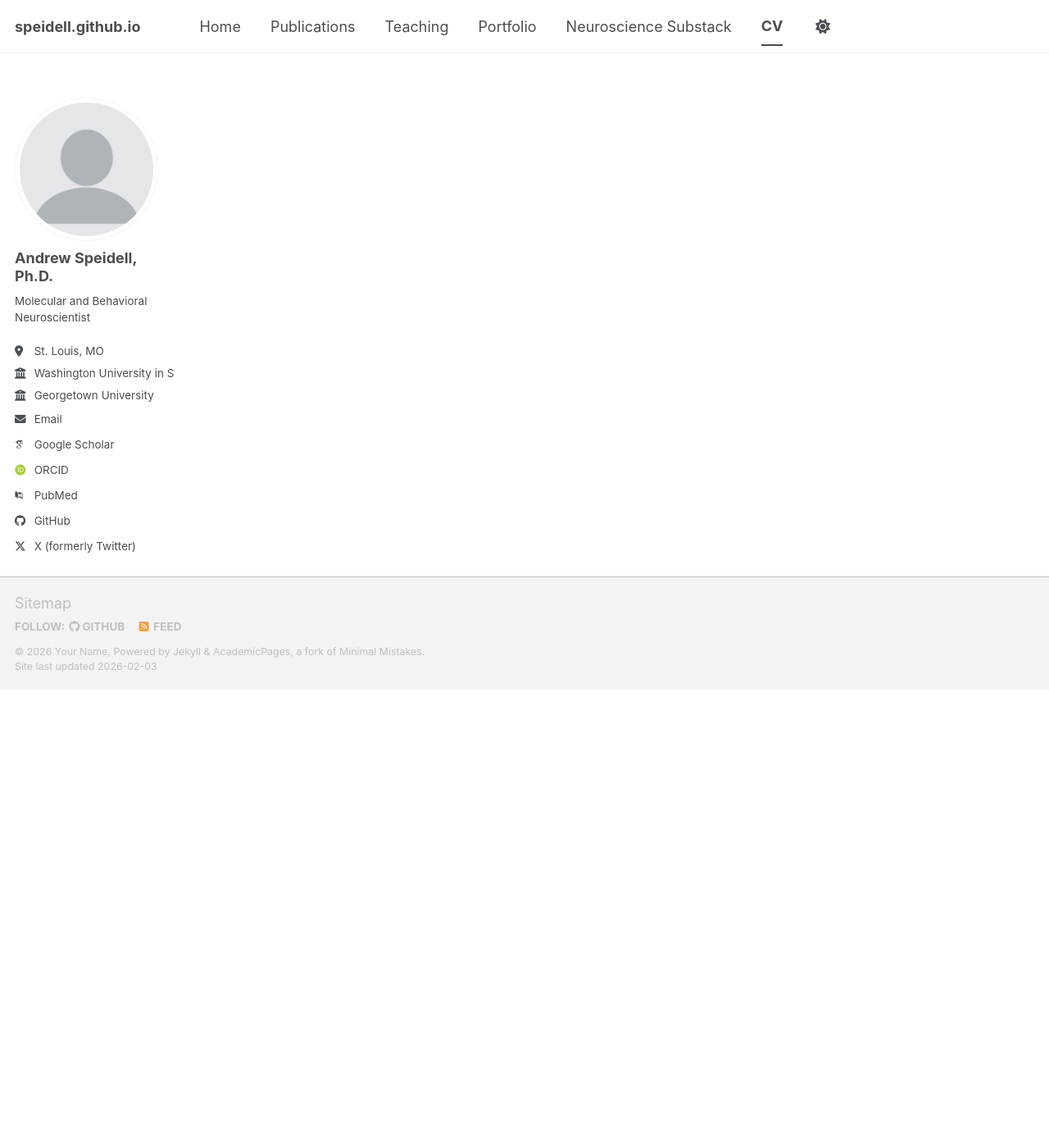
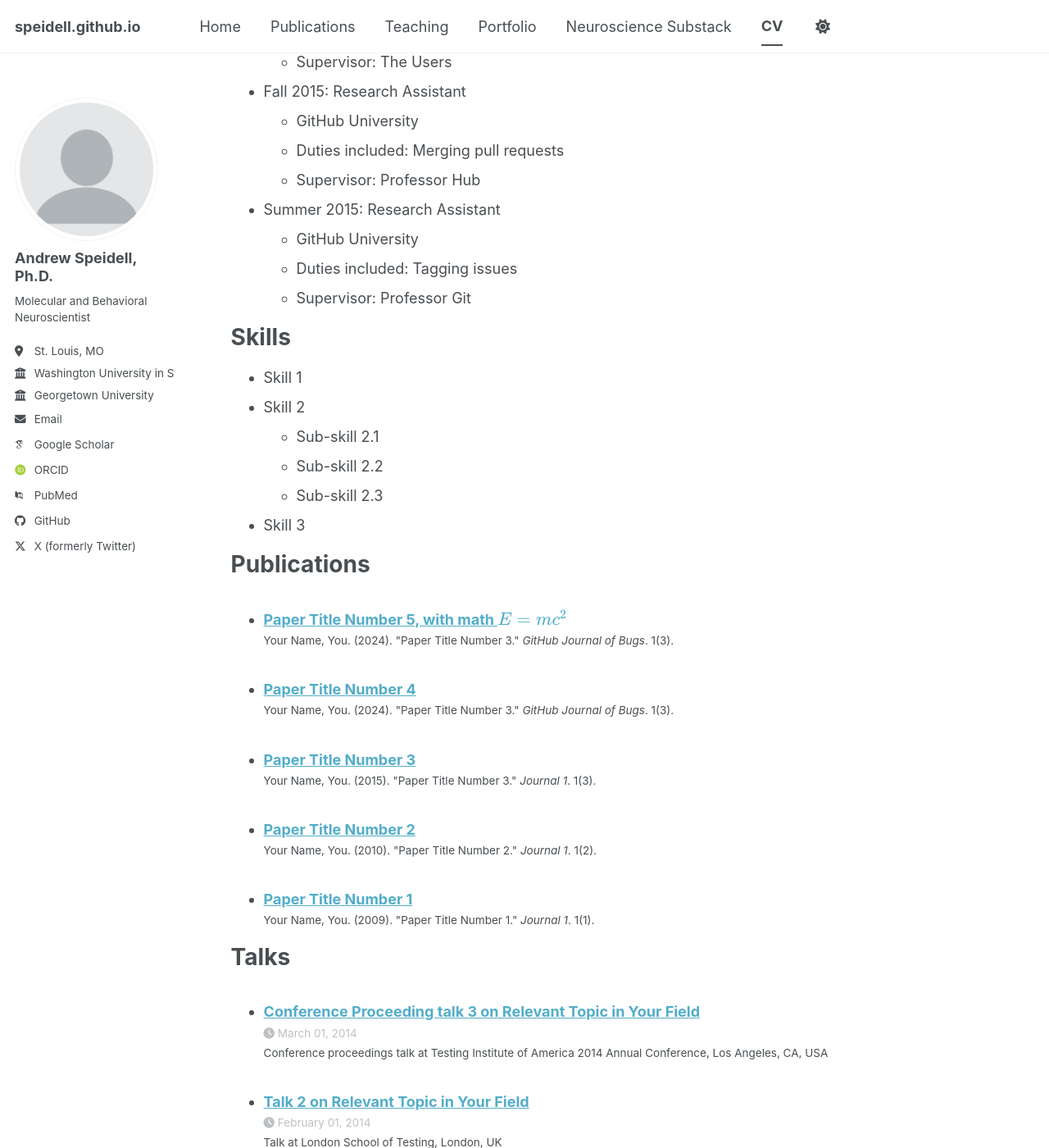
Before and after one commit to Speidell/speidell.github.io, a Jekyll site: the page built from _pages/cv.md, in a window 1280 px wide and 1400 px high, scrolled down 559 px. Shown: the whole window at 82% size. Built offline with Jekyll 4.4.1, drawn with Linux system fonts in a browser that asks for light colours; some web fonts are replaced; a script bundle is joined from its source files by our own code; library files that are not in the unit come from our copies; some of the changed text lies outside the part shown.

Commit message:
updating website files.

```diff
--- a/_pages/cv.md
+++ b/_pages/cv.md
@@ -7,4 +7,65 @@
   - /resume
 ---
 
-<div class="wordwrap">You may request a full and updated PDF copy of my curriculum vitae by <a href="mailto:aps114+speidell@georgetown.edu" emailing me here</a>.</div>
+<<<<<<< HEAD
+<div class="wordwrap">
+  You may request a full and updated PDF copy of my curriculum vitae by
+  <a href="mailto:aps114+speidell@georgetown.edu">emailing me here</a>.
+</div>
+=======
+{% include base_path %}
+
+Education
+======
+* Ph.D in Version Control Theory, GitHub University, 2018 (expected)
+* M.S. in Jekyll, GitHub University, 2014
+* B.S. in GitHub, GitHub University, 2012
+
+Work experience
+======
+* Spring 2024: Academic Pages Collaborator
+  * GitHub University
+  * Duties includes: Updates and improvements to template
+  * Supervisor: The Users
+
+* Fall 2015: Research Assistant
+  * GitHub University
+  * Duties included: Merging pull requests
+  * Supervisor: Professor Hub
+
+* Summer 2015: Research Assistant
+  * GitHub University
+  * Duties included: Tagging issues
+  * Supervisor: Professor Git
+
+Skills
+======
+* Skill 1
+* Skill 2
+  * Sub-skill 2.1
+  * Sub-skill 2.2
+  * Sub-skill 2.3
+* Skill 3
+
+Publications
+======
+  <ul>{% for post in site.publications reversed %}
+    {% include archive-single-cv.html %}
+  {% endfor %}</ul>
+
+Talks
+======
+  <ul>{% for post in site.talks reversed %}
+    {% include archive-single-talk-cv.html  %}
+  {% endfor %}</ul>
+
+Teaching
+======
+  <ul>{% for post in site.teaching reversed %}
+    {% include archive-single-cv.html %}
+  {% endfor %}</ul>
+
+Service and leadership
+======
+* Currently signed in to 43 different slack teams
+>>>>>>> parent of 2969045 (blanking out unused pages.)
--- a/_pages/teaching.html
+++ b/_pages/teaching.html
@@ -4,3 +4,9 @@
 permalink: /teaching/
 author_profile: true
 ---
+
+{% include base_path %}
+
+{% for post in site.teaching reversed %}
+  {% include archive-single.html %}
+{% endfor %}
--- /dev/null
+++ b/_publications/2009-10-01-paper-title-number-1.md
@@ -0,0 +1,14 @@
+---
+title: "Paper Title Number 1"
+collection: publications
+category: manuscripts
+permalink: /publication/2009-10-01-paper-title-number-1
+excerpt: 'This paper is about the number 1. The number 2 is left for future work.'
+date: 2009-10-01
+venue: 'Journal 1'
+slidesurl: 'https://academicpages.github.io/files/slides1.pdf'
+paperurl: 'https://academicpages.github.io/files/paper1.pdf'
+bibtexurl: 'https://academicpages.github.io/files/bibtex1.bib'
+citation: 'Your Name, You. (2009). &quot;Paper Title Number 1.&quot; <i>Journal 1</i>. 1(1).'
+---
+The contents above will be part of a list of publications, if the user clicks the link for the publication than the contents of section will be rendered as a full page, allowing you to provide more information about the paper for the reader. When publications are displayed as a single page, the contents of the above "citation" field will automatically be included below this section in a smaller font.
--- /dev/null
+++ b/_publications/2010-10-01-paper-title-number-2.md
@@ -0,0 +1,14 @@
+---
+title: "Paper Title Number 2"
+collection: publications
+category: manuscripts
+permalink: /publication/2010-10-01-paper-title-number-2
+excerpt: 'This paper is about the number 2. The number 3 is left for future work.'
+date: 2010-10-01
+venue: 'Journal 1'
+slidesurl: 'https://academicpages.github.io/files/slides2.pdf'
+paperurl: 'https://academicpages.github.io/files/paper2.pdf'
+citation: 'Your Name, You. (2010). &quot;Paper Title Number 2.&quot; <i>Journal 1</i>. 1(2).'
+---
+
+The contents above will be part of a list of publications, if the user clicks the link for the publication than the contents of section will be rendered as a full page, allowing you to provide more information about the paper for the reader. When publications are displayed as a single page, the contents of the above "citation" field will automatically be included below this section in a smaller font.
--- /dev/null
+++ b/_publications/2015-10-01-paper-title-number-3.md
@@ -0,0 +1,14 @@
+---
+title: "Paper Title Number 3"
+collection: publications
+category: manuscripts
+permalink: /publication/2015-10-01-paper-title-number-3
+excerpt: 'This paper is about the number 3. The number 4 is left for future work.'
+date: 2015-10-01
+venue: 'Journal 1'
+slidesurl: 'https://academicpages.github.io/files/slides3.pdf'
+paperurl: 'https://academicpages.github.io/files/paper3.pdf'
+citation: 'Your Name, You. (2015). &quot;Paper Title Number 3.&quot; <i>Journal 1</i>. 1(3).'
+---
+
+The contents above will be part of a list of publications, if the user clicks the link for the publication than the contents of section will be rendered as a full page, allowing you to provide more information about the paper for the reader. When publications are displayed as a single page, the contents of the above "citation" field will automatically be included below this section in a smaller font.
--- /dev/null
+++ b/_publications/2025-06-08-paper-title-number-5.md
@@ -0,0 +1,13 @@
+---
+title: "Paper Title Number 5, with math $$E=mc^2$$"
+collection: publications
+category: conferences
+permalink: /publication/2024-02-17-paper-title-number-4
+excerpt: 'This paper is about a famous math equation, $$E=mc^2$$'
+date: 2024-02-17
+venue: 'GitHub Journal of Bugs'
+paperurl: 'https://academicpages.github.io/files/paper3.pdf'
+citation: 'Your Name, You. (2024). &quot;Paper Title Number 3.&quot; <i>GitHub Journal of Bugs</i>. 1(3).'
+---
+
+Using [MathJax](https://www.mathjax.org/) in the description is supported - $$E=mc^2$$ - however, the use must be mindful that the default delimiters are `$$...$$` and `\\[...\\]` which differs from the `$...$` that is typically expected.
```
Also changed, not shown: _pages/portfolio.html (+7 -0 lines), _publications/2024-02-17-paper-title-number-4.md (added, +13 -0 lines).
